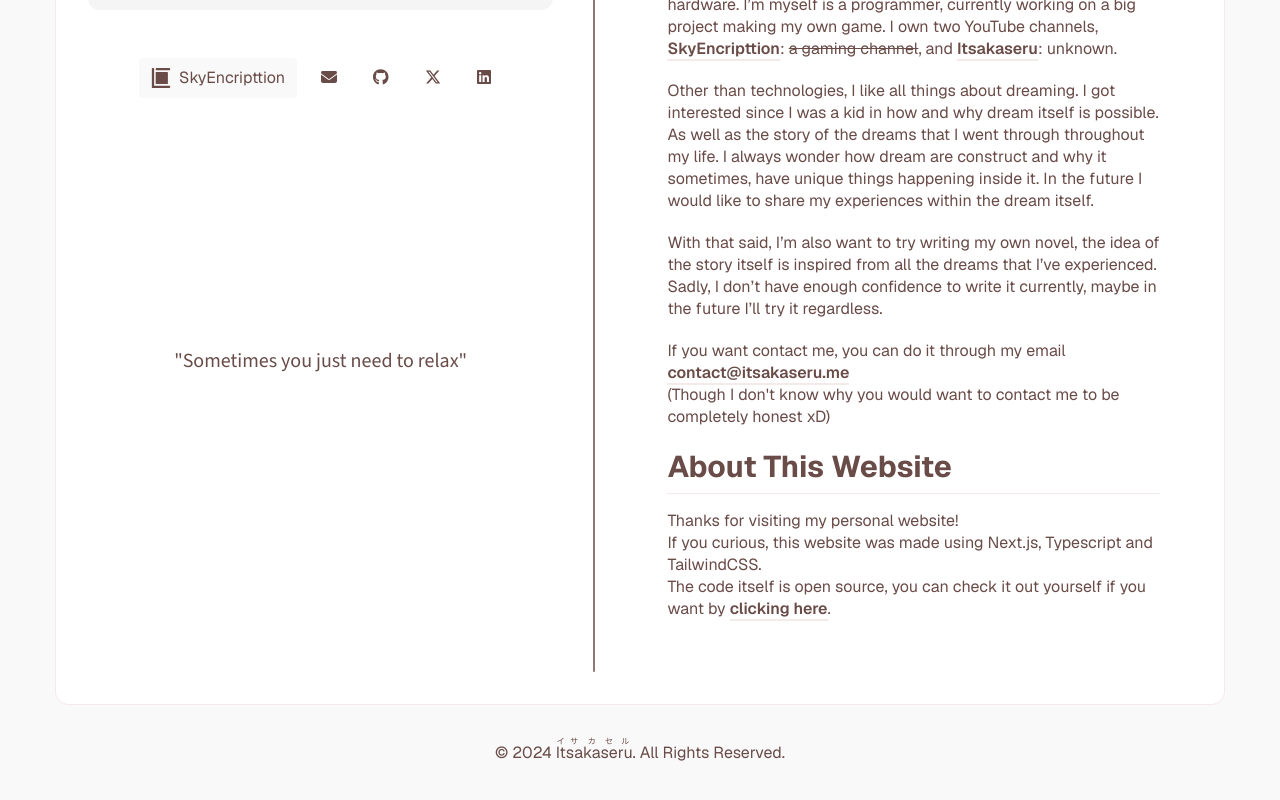
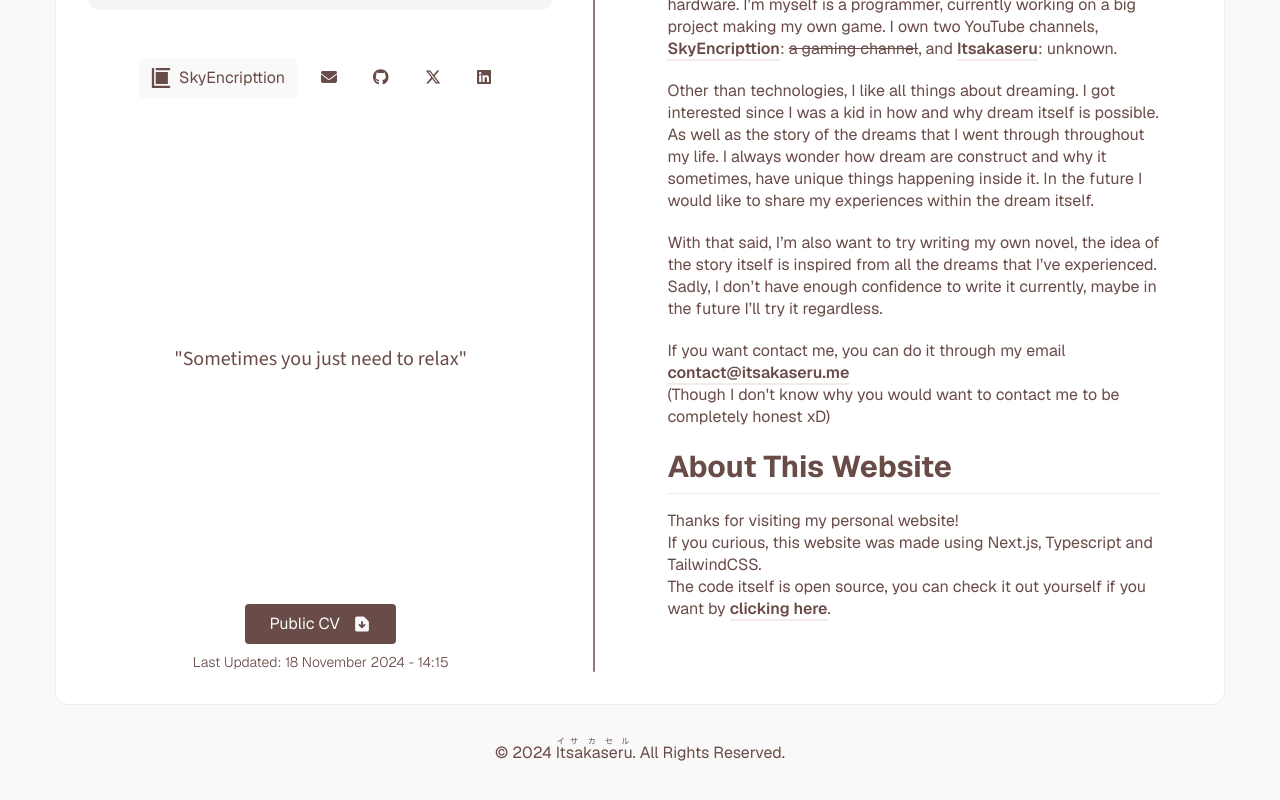
Before and after one commit to Itsakaseru/itsakaseru-web, a Next.js app: page /about in a window 1280 px wide. Shown: the part 342-1142 px from the top of the page. Built offline with nearby package versions, Linux system fonts and the light colour scheme.

Commit message:
Add public cv download links

```diff
--- a/app/about/page.tsx
+++ b/app/about/page.tsx
@@ -5,6 +5,7 @@ import { getMarkdownData } from "@/libs/Markdown";
 import Markdown from "@/components/Markdown";
 import { HubBar, IHubLink } from "@/components/HubBar";
 import { Source_Sans_3 } from "next/font/google";
+import { DocumentArrowDownIcon } from "@heroicons/react/16/solid";
 
 const ABOUTME_MD_FILE_PATH = path.join("public", "static", "about.mdx");
 const HUB_LINKS: IHubLink[] = [
@@ -72,7 +73,7 @@ export default async function AboutPage() {
               src="/static/lemi.jpg"
               width={300}
               height={300}
-              style={{ objectFit: "contain" }}
+              style={{objectFit: "contain"}}
               quality={100}
               alt="Photo of Lemuel Lancaster"
             />
@@ -91,7 +92,7 @@ export default async function AboutPage() {
               <div className="font-light">Itsakaseru, Remueru</div>
             </div>
             <div className="font-medium text-wrap leading-tight">
-              Programmer,<br />
+              Programmer,<br/>
               Oneironatics, Human
             </div>
           </div>
@@ -100,15 +101,24 @@ export default async function AboutPage() {
           "text-cocoa lg:background-transparent rounded-lg " +
           "bg-white-light"
         }>
-          <HubBar Links={HUB_LINKS} background={false} />
+          <HubBar Links={HUB_LINKS} background={false}/>
         </div>
         <div className={
-          "flex flex-grow lg:mb-24 " +
+          "flex flex-grow lg:mb-auto " +
           "mb-0"
         }>
-          <blockquote className={`${ SourceSans.className } my-auto font-medium text-xl text-cocoa`}>
-            {`"${ QUOTE_LIST[0] }"`}
+          <blockquote className={`${SourceSans.className} my-auto font-medium text-xl text-cocoa`}>
+            {`"${QUOTE_LIST[0]}"`}
           </blockquote>
+        </div>
+        <div className="flex flex-col gap-2">
+          <a
+            className="flex flex-row gap-3 px-6 py-2 mx-auto text-white hover:text-cocoa bg-cocoa hover:bg-cocoa-light rounded transition-colors cursor-pointer"
+            href="https://dl.itsakaseru.me/cv-2024-11-18-14-15.pdf"
+          >
+            Public CV <DocumentArrowDownIcon className="mx-auto my-auto size-5"/>
+          </a>
+          <div className="font-light text-sm text-cocoa">Last Updated: 18 November 2024 - 14:15</div>
         </div>
       </div>
       <div className="flex-initial min-w-0.5 bg-cocoa bg-opacity-75 rounded-full"/>
@@ -116,7 +126,7 @@ export default async function AboutPage() {
         "lg:p-8 overflow-x-hidden " +
         "p-0"
       }>
-        <Markdown content={content} metadata={metadata} />
+        <Markdown content={content} metadata={metadata}/>
       </div>
     </div>
   );
--- a/next.config.mjs
+++ b/next.config.mjs
@@ -1,4 +1,14 @@
 /** @type {import('next').NextConfig} */
-const nextConfig = {};
+const nextConfig = {
+    async redirects() {
+        return [
+            {
+                source: "/cv",
+                destination: "https://dl.itsakaseru.me/cv-2024-11-18-14-15.pdf",
+                permanent: false,
+            },
+        ]
+    },
+};
 
 export default nextConfig;
```
